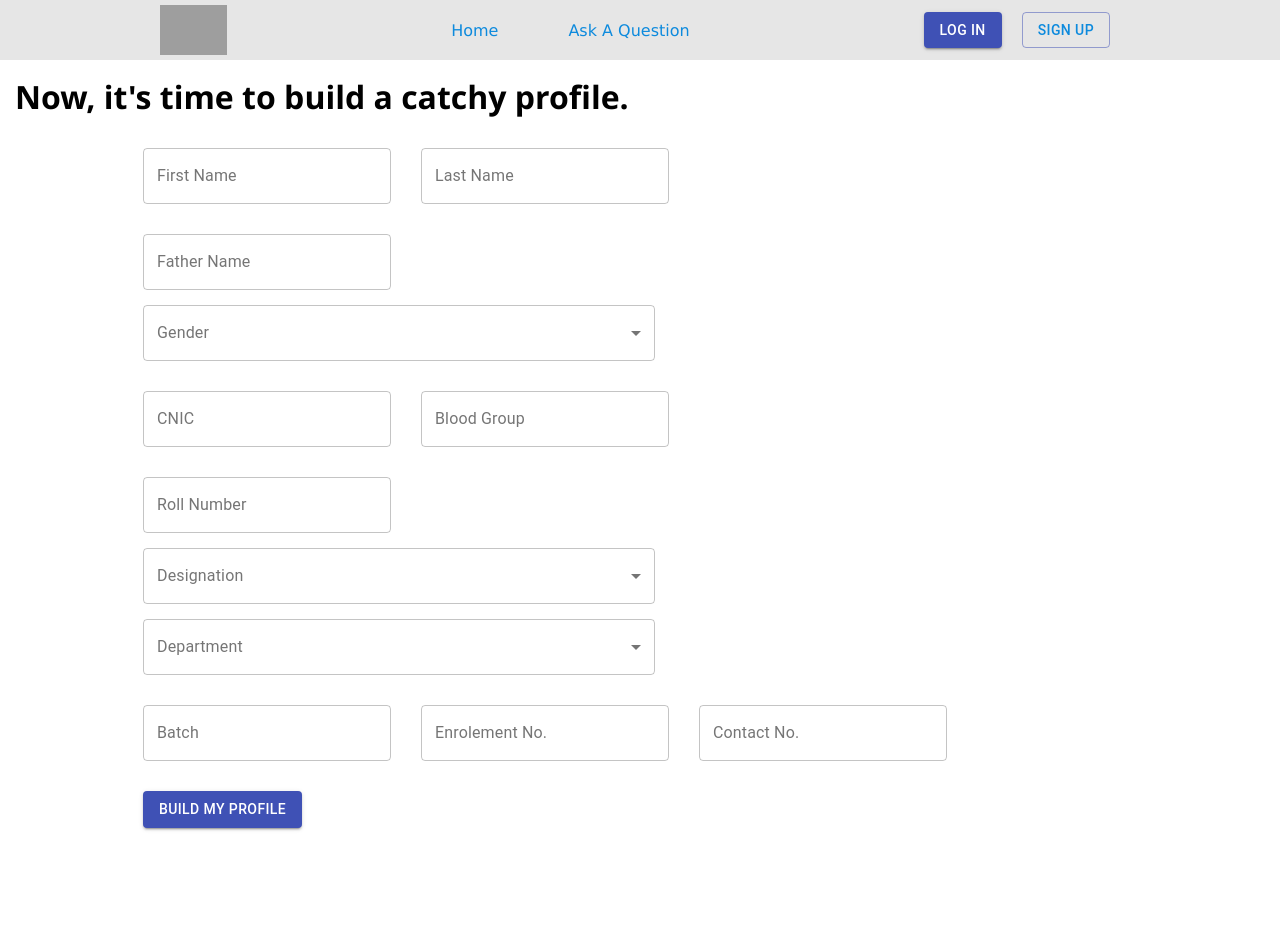
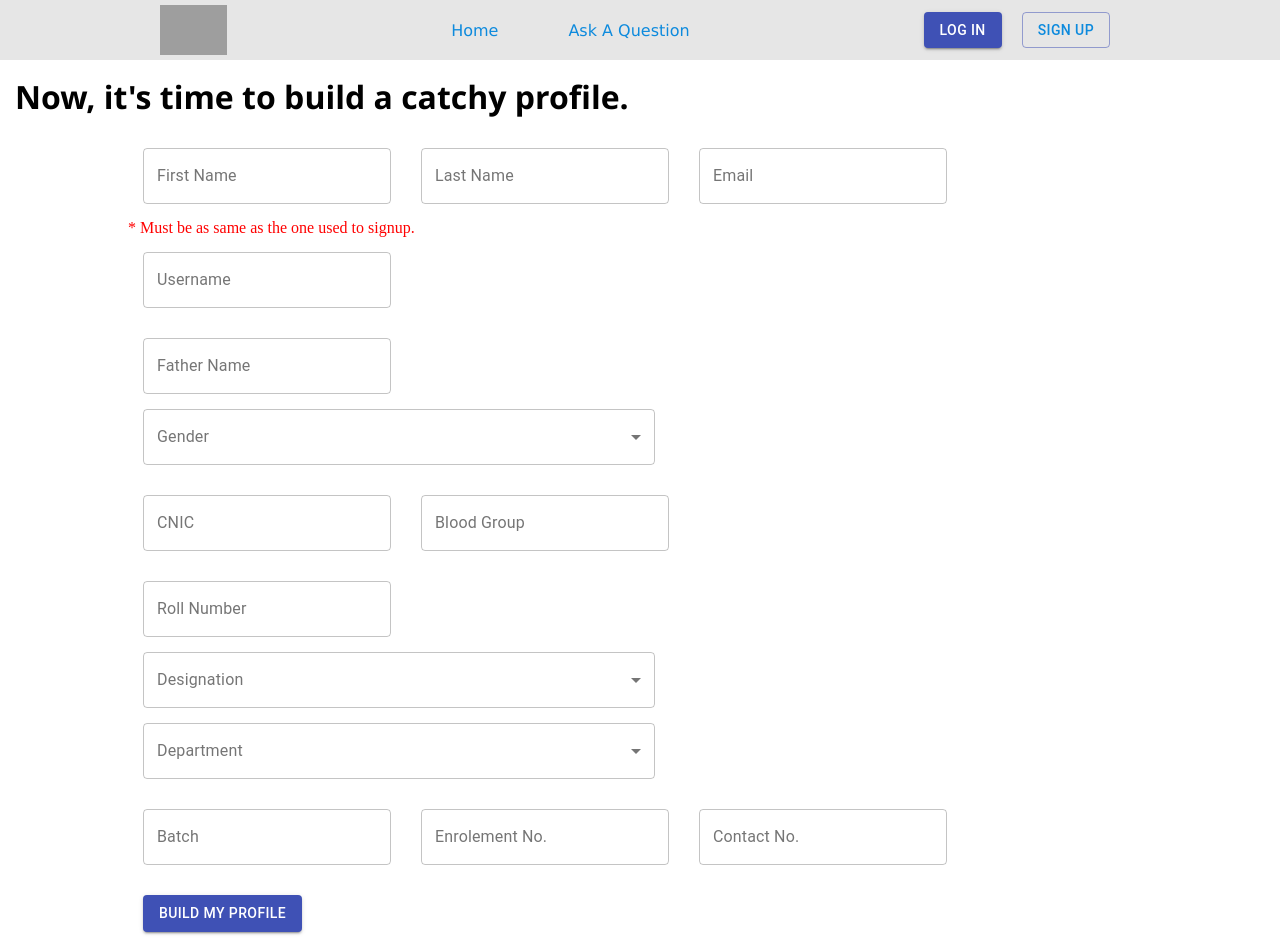
Before and after one commit to HaseebAHMED-afk/DuetStudentQuora, a React (Create React App) app in the folder client/: page /buildprofile in a window 1280 px wide. Before the commit the page ends 843 px from the top, so only its background shows below. Built offline with nearby package versions, Linux system fonts and the light colour scheme; grey boxes are pictures that could not be loaded.

Commit message:
Changes to buildprofile and askquestion schema

```diff
--- a/client/src/Pages/BuildProfile.jsx
+++ b/client/src/Pages/BuildProfile.jsx
@@ -13,6 +13,8 @@ const BuildProfile = () => {
 
   let [firstName , setFirstName] = useState('')
   let [lastName , setLastName] = useState('')
+  let [userEmail , setUserEmail] = useState('')
+  let [userName , setUserName] = useState('')
   let [fatherName , setFatherName] = useState('')
   let [gender, setGender] = useState('')
   let [cnic , setCnic] = useState('')
@@ -74,6 +76,25 @@ const BuildProfile = () => {
           className="profile-input-line"
           value={lastName}
           onChange={(e) => {setLastName(e.target.value)}}
+        />
+        <TextField
+          label="Email"
+          name="userEmail"
+          variant="outlined"
+          color="primary"
+          className="profile-input-line"
+          value={userEmail}
+          onChange={(e) => {setUserEmail(e.target.value)}}
+        />
+        <p style={{color:'red'}} >* Must be as same as the one used to signup.</p>
+        <TextField
+          label="Username"
+          name="userName"
+          variant="outlined"
+          color="primary"
+          className="profile-input-line"
+          value={userName}
+          onChange={(e) => {setUserName(e.target.value)}}
         />
         <TextField
           label="Father Name"
@@ -170,6 +191,31 @@ const BuildProfile = () => {
             <MenuItem value={"Department Of Telecommunication Engineering"}>
               Department Of Telecommunication Engineering
             </MenuItem>
+            <MenuItem value={"Department Of Architecture and Planning"}>
+              Department Of Architecture and Planning
+            </MenuItem>
+            <MenuItem value={"Department Of Chemical Engineering"}>
+              Department Of Chemical Engineering
+            </MenuItem>
+            <MenuItem value={"Department Of Electronic Engineering"}>
+              Department Of Electronic Engineering
+            </MenuItem>
+            <MenuItem value={"Department Of Energy and Environment"}>
+              Department Of Energy and Environment
+            </MenuItem>
+            <MenuItem value={"Department Of Metallurgy and Materials Engineering"}>
+              Department Of Metallurgy and Materials Engineering
+            </MenuItem>
+            <MenuItem value={"Department Of Petroleum and Gas Engineering"}>
+              Department Of Petroleum and Gas Engineering
+            </MenuItem>
+            <MenuItem value={"Department Of Industrial Engineering and Management"}>
+              Department Of Industrial Engineering and Management
+            </MenuItem>
+            <MenuItem value={"Department Of Basic Sciences, Mathematics, English and Humanities"}>
+              Department Of Basic Sciences, Mathematics, English and Humanities
+            </MenuItem>
+
           </Select>
         </FormControl>
         <TextField
```
Also changed, not shown: 1 other file (tests, documents, lock files or other folders).
